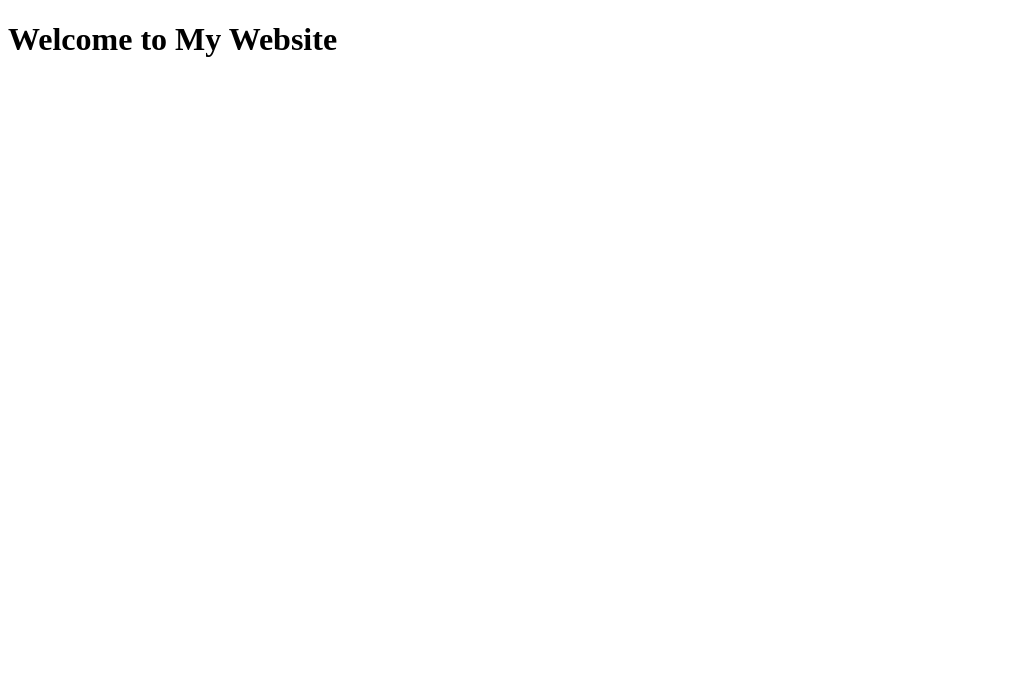
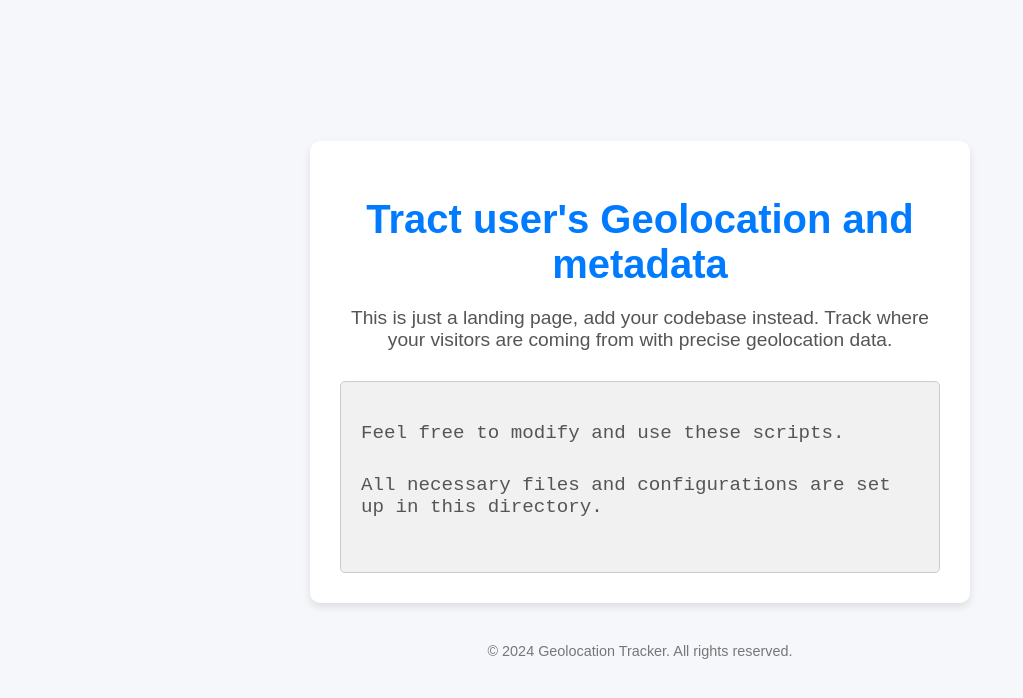
Before and after one commit to huntingcodes-001/GeoLocation, a website: page public/index.html in a window 1280 px wide. Shown: the whole page, without its empty margins (0-1023 px from the left). Drawn offline with Linux system fonts and the light colour scheme; no server answers.

Commit message:
Frontend changed

```diff
--- /dev/null
+++ b/geolocation_data.txt
@@ -0,0 +1,6 @@
+{"latitude":19.05268675,"longitude":72.82539225000001,"accuracy":381}
+{
+  "latitude": 19.052065499999998,
+  "longitude": 72.82554653086581,
+  "accuracy": 198
+}
--- a/public/index.html
+++ b/public/index.html
@@ -1,12 +1,79 @@
 <!DOCTYPE html>
 <html lang="en">
+
 <head>
     <meta charset="UTF-8">
     <meta name="viewport" content="width=device-width, initial-scale=1.0">
     <title>Geolocation Tracker</title>
+    <style>
+        body {
+            font-family: 'Arial', sans-serif;
+            background-color: #f5f7fa;
+            color: #333;
+            margin: 0;
+            padding: 0;
+            display: flex;
+            flex-direction: column;
+            align-items: center;
+            justify-content: center;
+            height: 100vh;
+        }
+
+        .container {
+            text-align: center;
+            background-color: #ffffff;
+            padding: 30px;
+            border-radius: 10px;
+            box-shadow: 0 4px 8px rgba(0, 0, 0, 0.1);
+            max-width: 600px;
+            width: 100%;
+        }
+
+        h1 {
+            font-size: 2.5rem;
+            margin-bottom: 20px;
+            color: #007bff;
+        }
+
+        p {
+            font-size: 1.2rem;
+            margin-bottom: 30px;
+            color: #555;
+        }
+
+        .code-container {
+            background-color: #f1f1f1;
+            border: 1px solid #ccc;
+            padding: 20px;
+            border-radius: 5px;
+            text-align: left;
+            font-family: 'Courier New', Courier, monospace;
+            color: #333;
+            min-height: 150px;
+        }
+
+        footer {
+            margin-top: 40px;
+            font-size: 0.9rem;
+            color: #777;
+        }
+    </style>
 </head>
+
 <body>
-    <h1>Welcome to My Website</h1>
+    <div class="container">
+        <h1>Tract user's Geolocation and metadata</h1>
+        <p>This is just a landing page, add your codebase instead. Track where your visitors are coming from with precise geolocation data.</p>
+        <div class="code-container">
+            <!-- Placeholder for additional content or code -->
+            <p>Feel free to modify and use these scripts.</p>
+            <p>All necessary files and configurations are set up in this directory.</p>
+        </div>
+    </div>
+    <footer>
+        &copy; 2024 Geolocation Tracker. All rights reserved.
+    </footer>
     <script src="geolocation.js"></script>
 </body>
+
 </html>
```
Also changed, not shown: server.js (+0 -29 lines).
